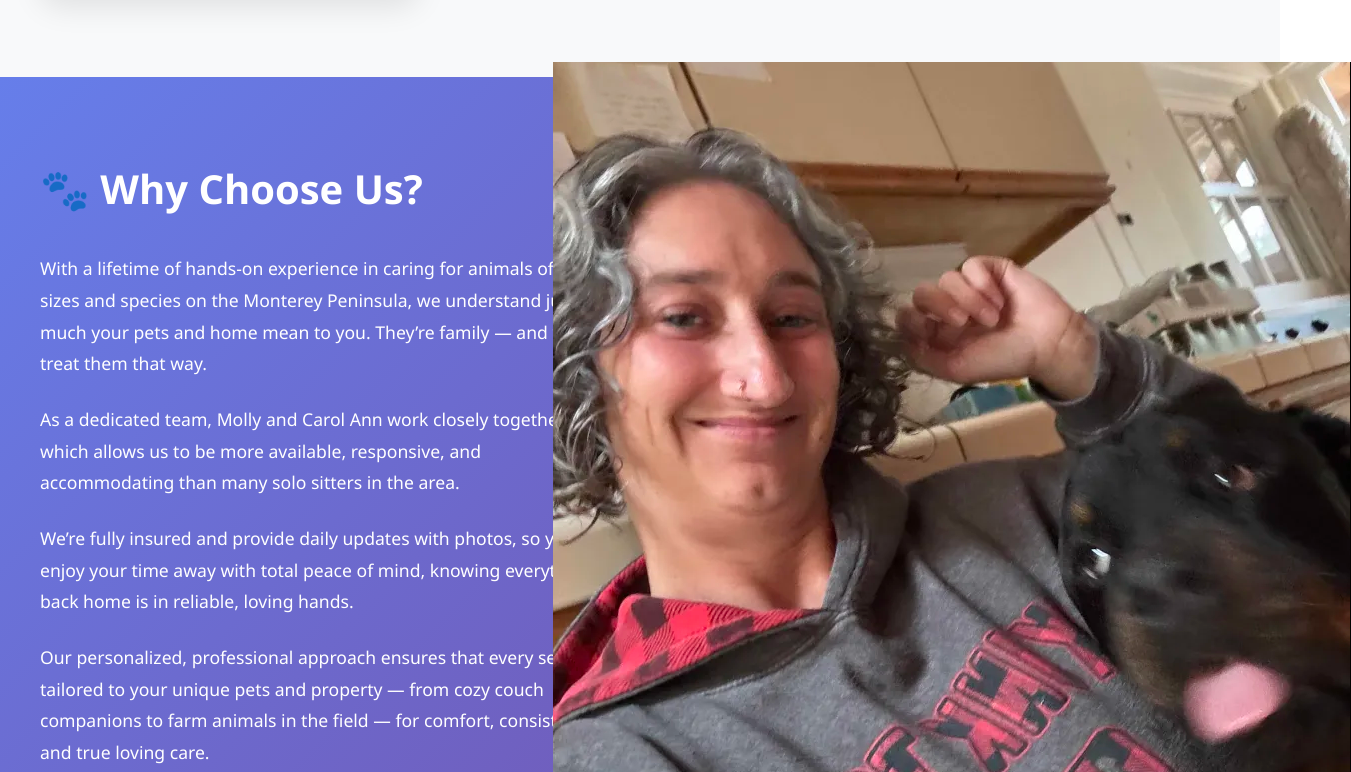
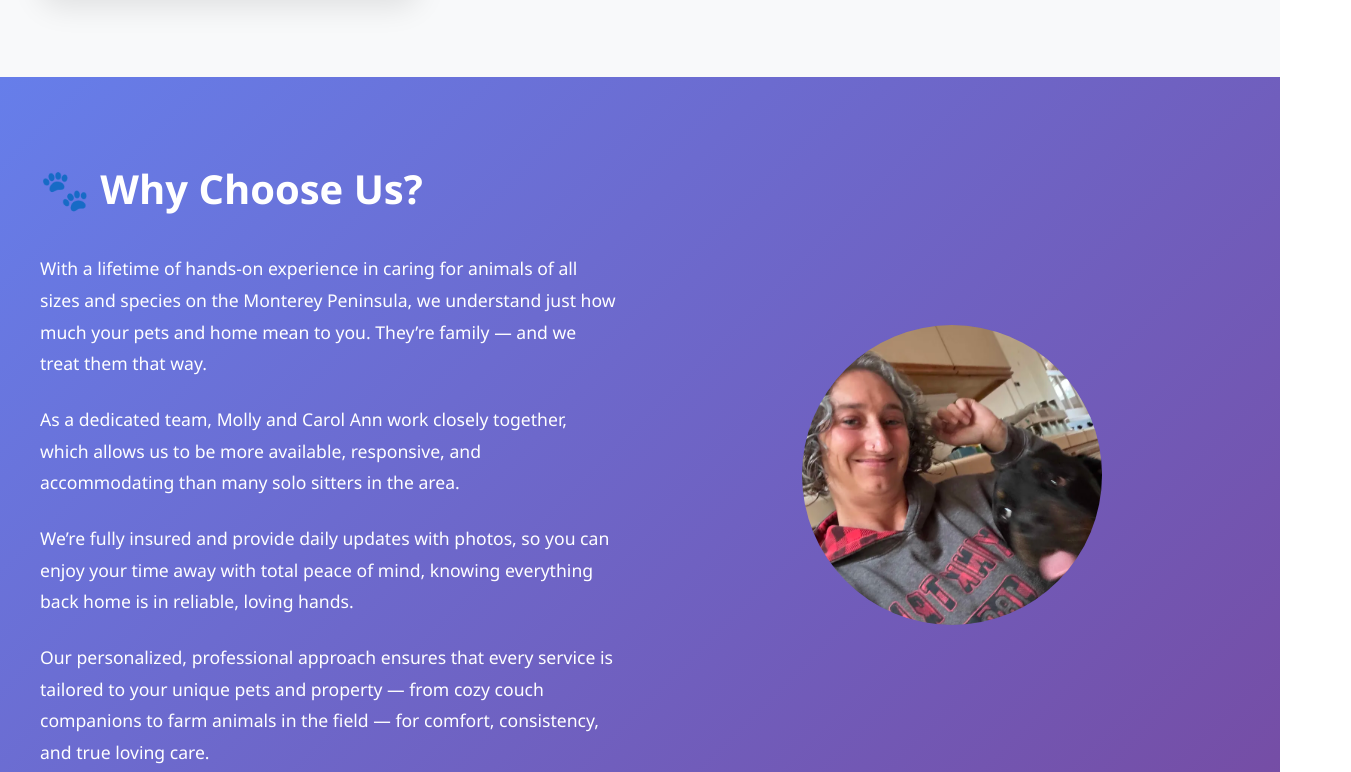
Before and after one commit to Seeders/petcare, a plain HTML site: page index.html in a window 1280 px wide. Shown: the part 2204-2976 px from the top of the page, 1351 px wide, since content can reach past the window. Drawn offline with Linux system fonts and the light colour scheme.

Commit message:
fixed photo

```diff
--- a/index.html
+++ b/index.html
@@ -226,7 +226,7 @@
         .about-image-placeholder {
             width: 300px;
             height: 300px;
-            background: rgba(255, 255, 255, 0.1);
+            background: url(dog1.png);
             border-radius: 50%;
             display: flex;
             align-items: center;
@@ -235,6 +235,7 @@
             font-size: 4rem;
             color: rgba(255, 255, 255, 0.3);
             backdrop-filter: blur(10px);
+			background-size: cover;
         }
 
         /* Contact Section */
@@ -474,7 +475,6 @@
                 </div>
                 <div class="about-image fade-in">
                     <div class="about-image-placeholder">
-                        <img src="dog1.png" />
                     </div>
                 </div>
             </div>
```
